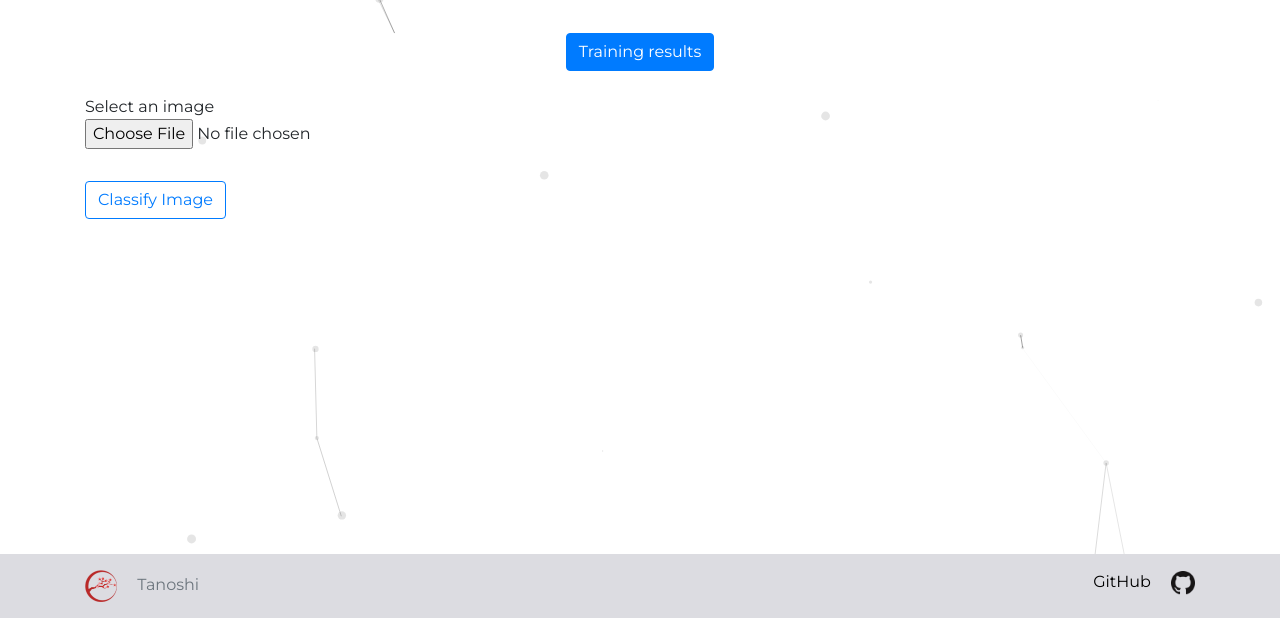
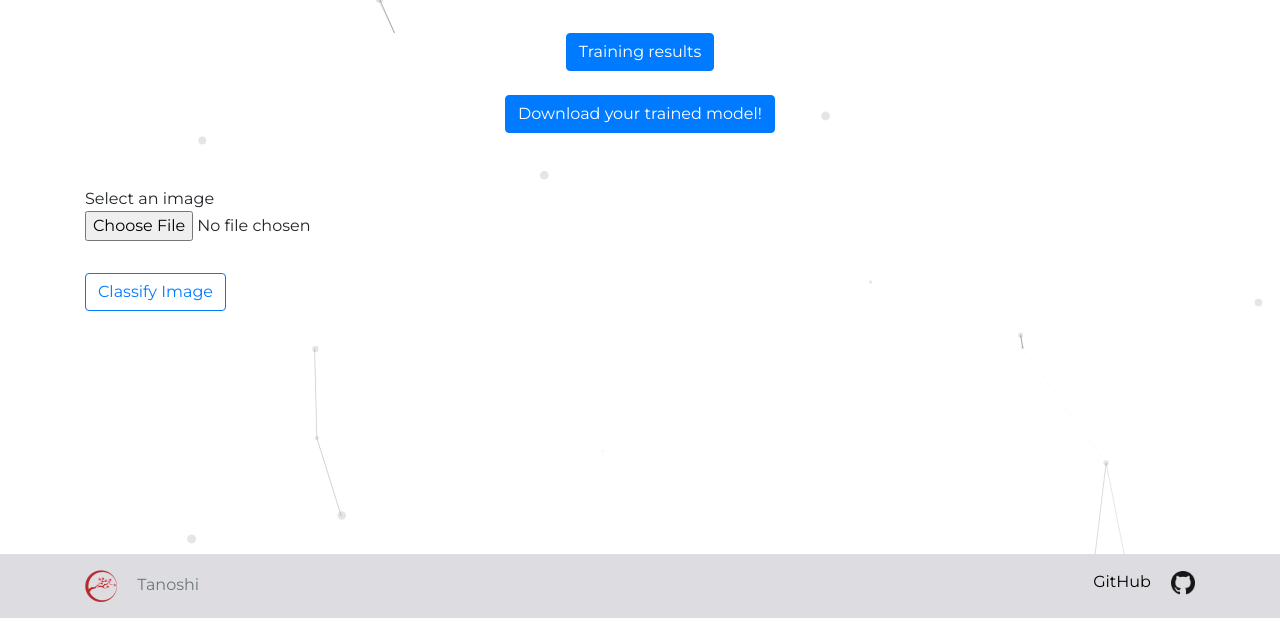
Before and after one commit to rvk007/Tanoshi, a Flask app: template web/templates/image_inference.html in a window 1280 px wide. Shown: the part 182-807 px from the top of the page. Run offline with Flask 2, Linux system fonts and the light colour scheme; the template is opened without the code that fills it, so the values that code supplies are empty.

Commit message:
Added feature to download trained model

```diff
--- a/web/app.py
+++ b/web/app.py
@@ -122,7 +122,8 @@ def image_inference(user_name):
                 plot=user_name+'_accuracy_change.jpg',
                 correct=user_name+'_correct_predictions.jpg',
                 incorrect=user_name+'_incorrect_predictions.jpg',
-                accuracy=accuracy
+                accuracy=accuracy,
+                model_path=user_name+'_model.pt'
             )
         else:
             flash(f'An error has occured: {model[1]}')
@@ -133,7 +134,8 @@ def image_inference(user_name):
             plot=user_name+'_accuracy_change.jpg',
             correct=user_name+'_correct_predictions.jpg',
             incorrect=user_name+'_incorrect_predictions.jpg',
-            accuracy=accuracy
+            accuracy=accuracy,
+            model_path=user_name+'_model.pt'
         )
 
 
@@ -165,7 +167,8 @@ def text_inference(user_name):
         return render_template(
             'text_inference.html',
             plot=user_name+'_accuracy_change.jpg',
-            accuracy=accuracy
+            accuracy=accuracy,
+            model_path=user_name+'_model.pt'
         )
 
 
--- a/web/templates/image_inference.html
+++ b/web/templates/image_inference.html
@@ -29,10 +29,23 @@
   >
     Training results
   </button>
+  <br />
+  <br />
+  <a href="{{url_for('static', filename=model_path)}}" download>
+    <button type="button" class="btn btn-primary">
+      Download your trained model!
+    </button>
+  </a>
 </div>
 
 <div>
-  <form class="mt-1" action="#" method="POST" enctype="multipart/form-data">
+  <form
+    class="mt-1"
+    action="#"
+    style="padding-top: 30px"
+    method="POST"
+    enctype="multipart/form-data"
+  >
     <label class="form-check-label" for="exampleCheck1">Select an image</label
     ><br />
     <input
```
Also changed, not shown: web/templates/text_inference.html (+8 -0 lines).
